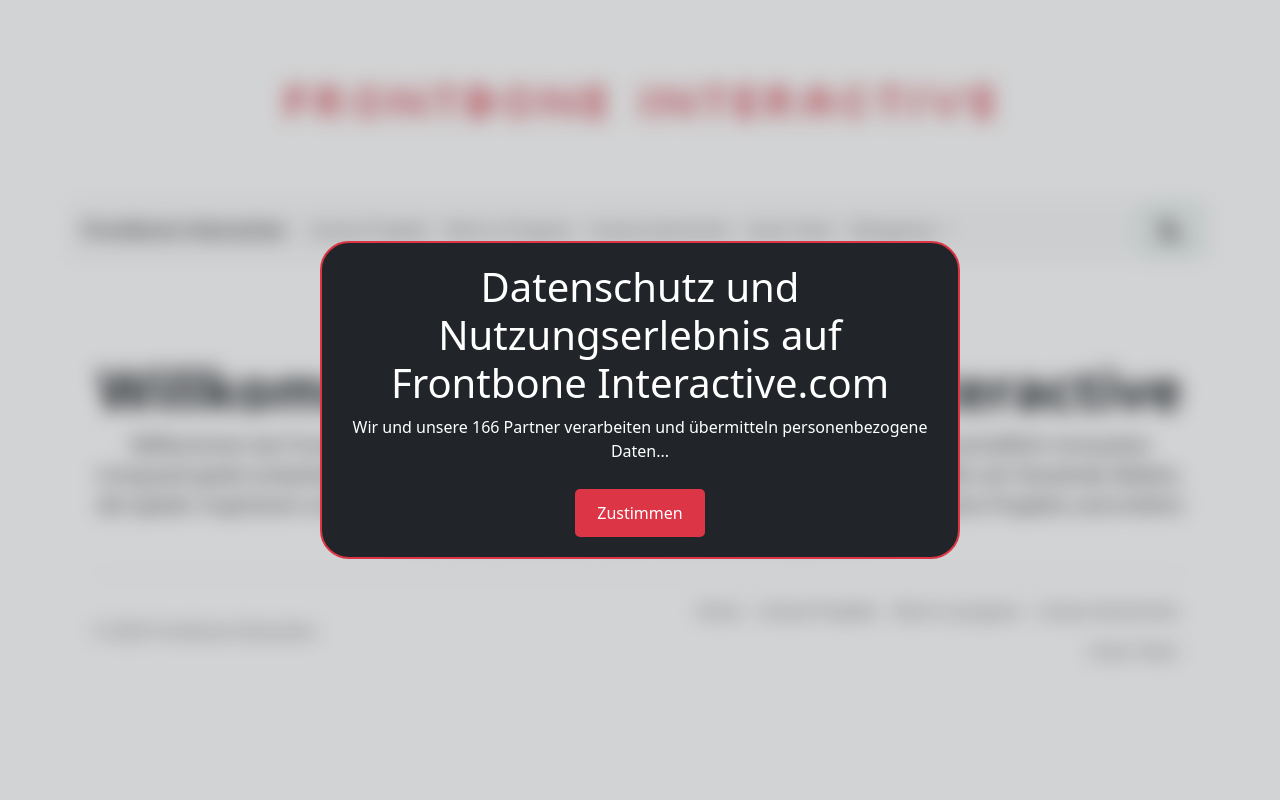
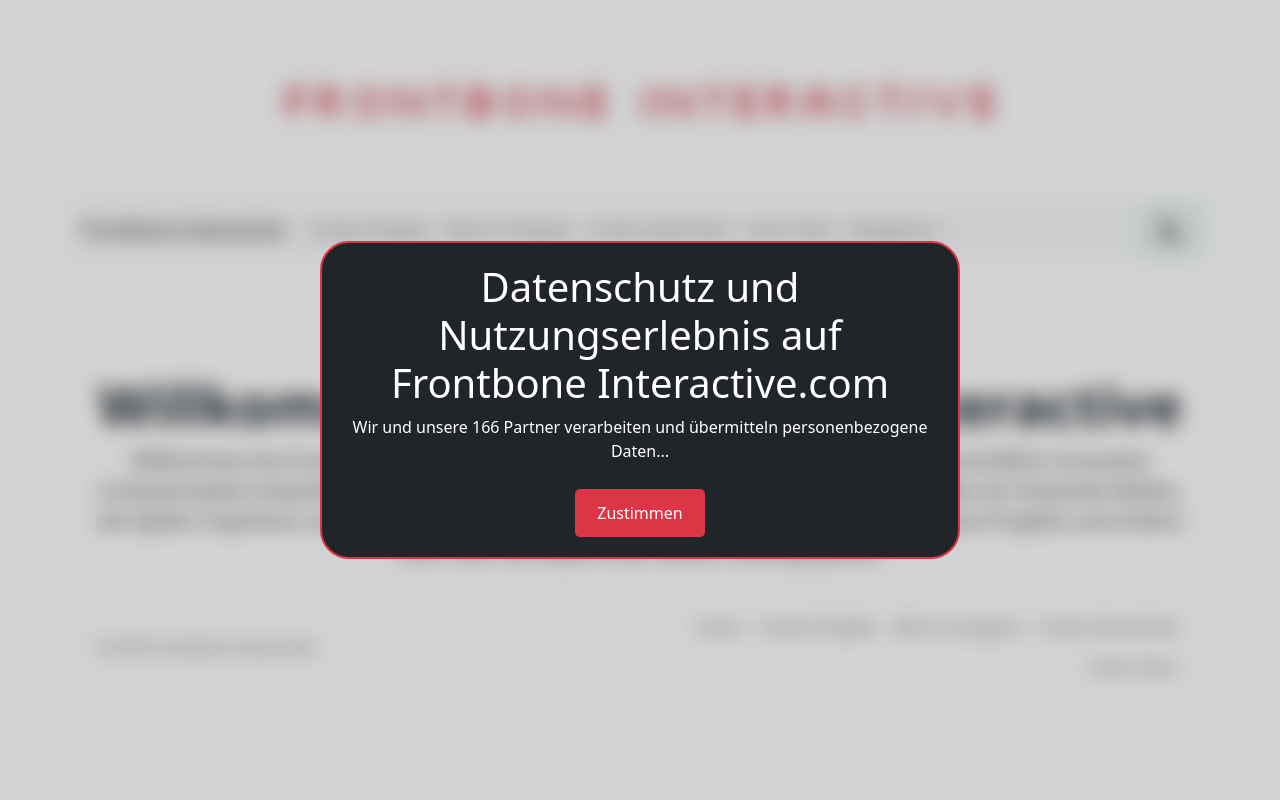
Before and after one commit to MaksymOst/webprojekt, a PHP site: page /websitePHP/Public/index.php in a window 1280 px wide. Run offline with PHP 8.4, Linux system fonts and the light colour scheme; data that the repository does not hold is empty.

Commit message:
Add margin-top to hero banner in page-index.php

```diff
--- a/websitePHP/pages/page-index.php
+++ b/websitePHP/pages/page-index.php
@@ -4,7 +4,7 @@
 
 <!-- Hero Banner und Contentbeschreibung -->
 
-<div class="hero-banner">
+<div class="hero-banner mt-3">
     <div class="hero-banner-overlay"></div>
     <div class="hero-banner-content text-center">
         <div class="hero-banner-logo mb-3">
```
